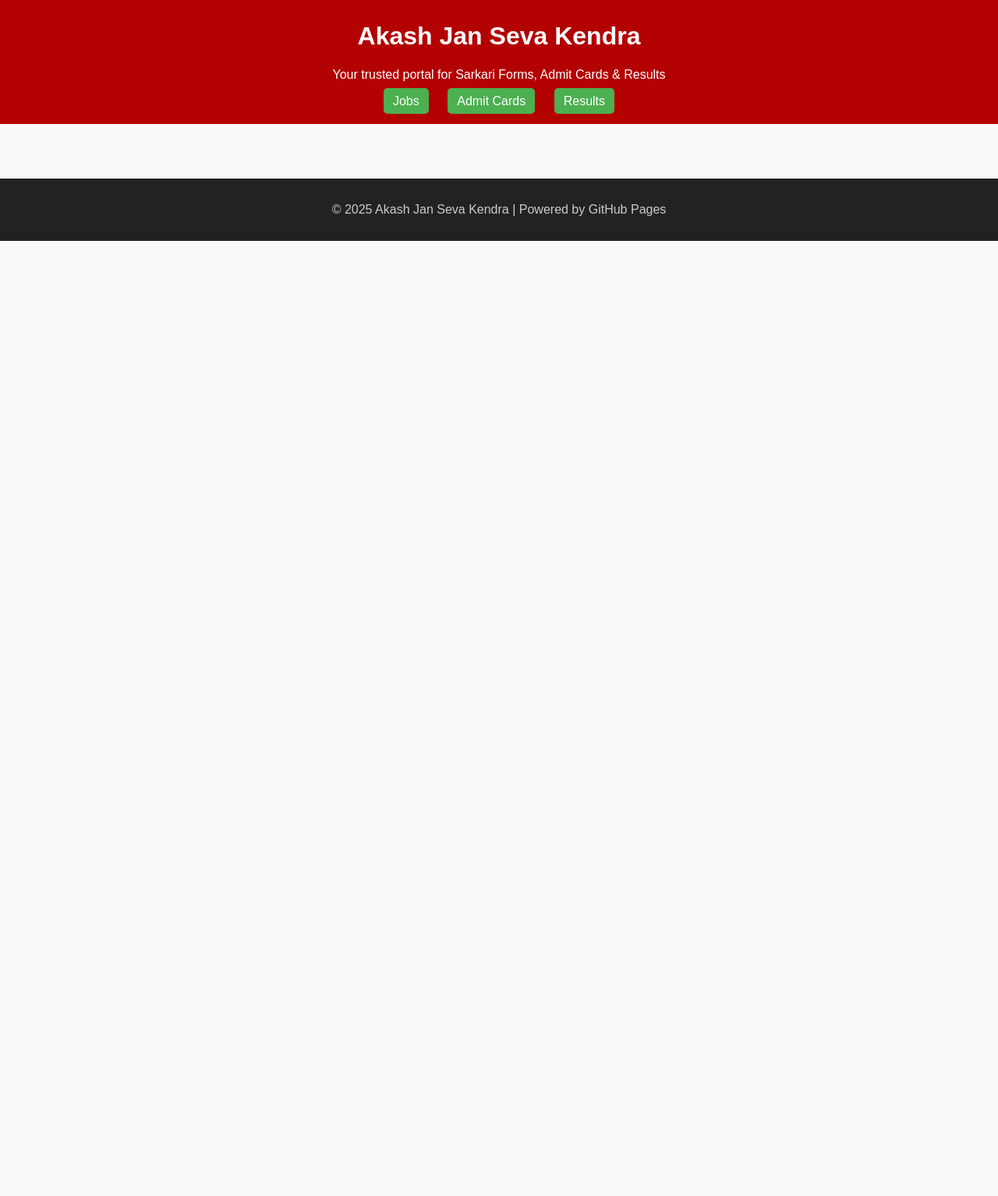
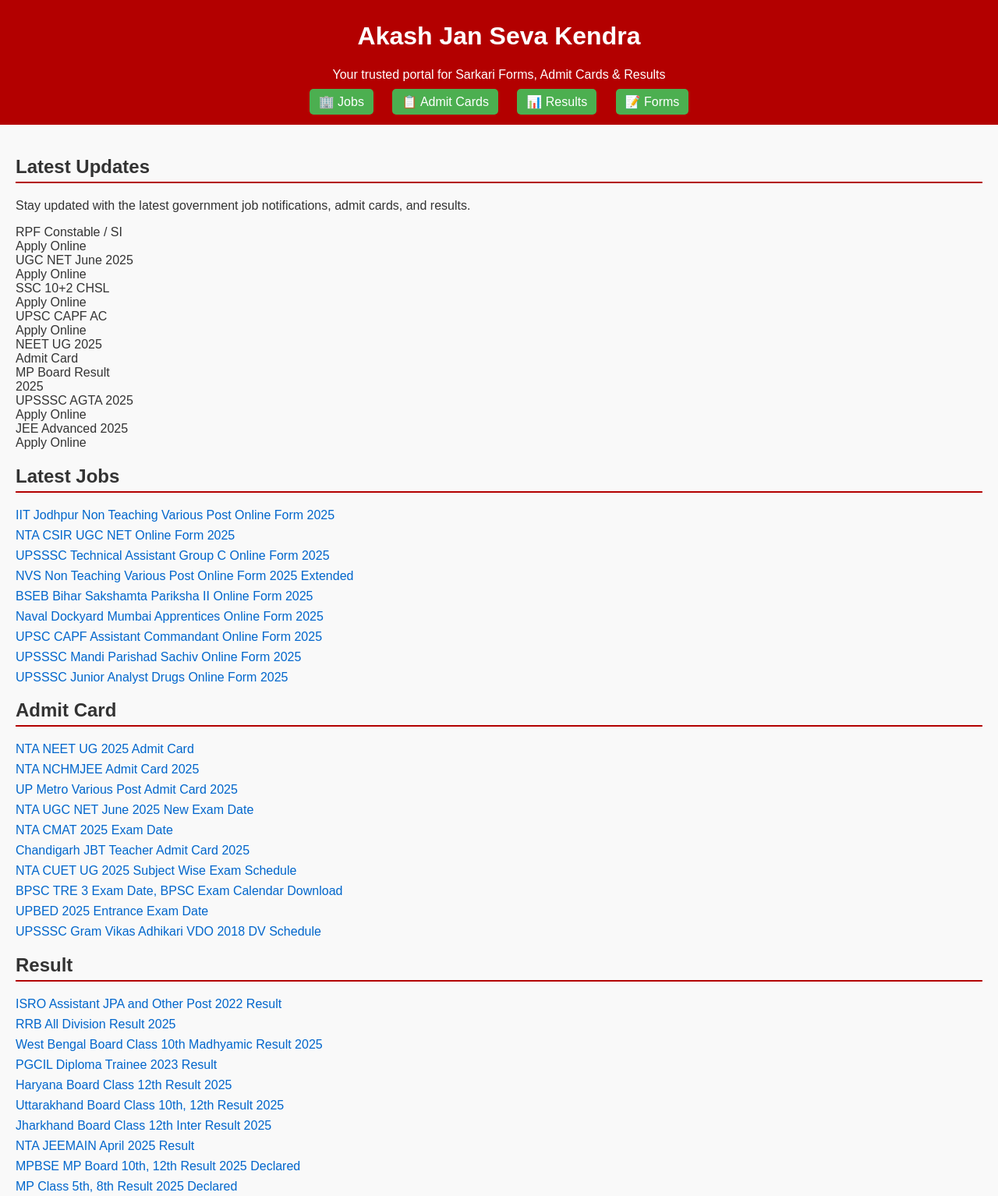
Before and after one commit to akabaghel/akashcsc, a plain HTML site: page index.html in a window 1280 px wide. Shown: the part 77-1611 px from the top of the page at 78% size. Before the commit the page ends 800 px from the top, so only its background shows below. Drawn offline with Linux system fonts and the light colour scheme; no server answers.

Commit message:
index.html

```diff
--- a/index.html
+++ b/index.html
@@ -2,27 +2,108 @@
 <html lang="en">
 <head>
   <meta charset="UTF-8">
+  <meta name="viewport" content="width=device-width, initial-scale=1.0">
   <title>Akash Jan Seva Kendra | Official Portal</title>
+  <link rel="icon" type="image/png" href="assets/logo.png">
   <link rel="stylesheet" href="style.css">
-  <lint rel="icon" type="image/png" href="assets/logo.png">
 </head>
 <body>
-
   <header>
-  <img src="assets/logo.png" alt="Akash Jan Seva Kendra Logo" class ="logo">
+    <div class="header-container">
+      <img src="assets/logo.png" alt="Akash Jan Seva Kendra Logo" class="logo">
+      <div class="header-content">
         <h1>Akash Jan Seva Kendra</h1>
         <p>Your trusted portal for Sarkari Forms, Admit Cards & Results</p>
         <nav>
-    <a href="#jobs">Jobs</a>
-    <a href="#admit">Admit Cards</a>
-    <a href="#results">Results</a>
+          <a href="#jobs">🏢 Jobs</a>
+          <a href="#admit">📋 Admit Cards</a>
+          <a href="#results">📊 Results</a>
+          <a href="#forms">📝 Forms</a>
         </nav>
+      </div>
+    </div>
   </header>
 
-<main id="updates"></main>
+  <main>
+    <section id="updates">
+      <h2>Latest Updates</h2>
+      <p>Stay updated with the latest government job notifications, admit cards, and results.</p>
+
+      <!-- Quick Action Buttons -->
+      <div class="quick-actions">
+        <div class="action-button rpf-btn">RPF Constable / SI<br>Apply Online</div>
+        <div class="action-button ugc-btn">UGC NET June 2025<br>Apply Online</div>
+        <div class="action-button ssc-btn">SSC 10+2 CHSL<br>Apply Online</div>
+        <div class="action-button upsc-btn">UPSC CAPF AC<br>Apply Online</div>
+        <div class="action-button neet-btn">NEET UG 2025<br>Admit Card</div>
+        <div class="action-button mp-btn">MP Board Result<br>2025</div>
+        <div class="action-button upsssc-btn">UPSSSC AGTA 2025<br>Apply Online</div>
+        <div class="action-button jee-btn">JEE Advanced 2025<br>Apply Online</div>
+      </div>
+
+      <!-- Main Content Sections -->
+      <div class="content-sections">
+        <!-- Latest Jobs Section -->
+        <div class="content-section">
+          <h2 class="section-header jobs-header">Latest Jobs</h2>
+          <div class="section-content">
+            <ul class="content-list">
+              <li><a href="#">IIT Jodhpur Non Teaching Various Post Online Form 2025</a></li>
+              <li><a href="#">NTA CSIR UGC NET Online Form 2025</a></li>
+              <li><a href="#">UPSSSC Technical Assistant Group C Online Form 2025</a></li>
+              <li><a href="#">NVS Non Teaching Various Post Online Form 2025 Extended</a></li>
+              <li><a href="#">BSEB Bihar Sakshamta Pariksha II Online Form 2025</a></li>
+              <li><a href="#">Naval Dockyard Mumbai Apprentices Online Form 2025</a></li>
+              <li><a href="#">UPSC CAPF Assistant Commandant Online Form 2025</a></li>
+              <li><a href="#">UPSSSC Mandi Parishad Sachiv Online Form 2025</a></li>
+              <li><a href="#">UPSSSC Junior Analyst Drugs Online Form 2025</a></li>
+            </ul>
+          </div>
+        </div>
+
+        <!-- Admit Card Section -->
+        <div class="content-section">
+          <h2 class="section-header admit-header">Admit Card</h2>
+          <div class="section-content">
+            <ul class="content-list">
+              <li><a href="#">NTA NEET UG 2025 Admit Card</a></li>
+              <li><a href="#">NTA NCHMJEE Admit Card 2025</a></li>
+              <li><a href="#">UP Metro Various Post Admit Card 2025</a></li>
+              <li><a href="#">NTA UGC NET June 2025 New Exam Date</a></li>
+              <li><a href="#">NTA CMAT 2025 Exam Date</a></li>
+              <li><a href="#">Chandigarh JBT Teacher Admit Card 2025</a></li>
+              <li><a href="#">NTA CUET UG 2025 Subject Wise Exam Schedule</a></li>
+              <li><a href="#">BPSC TRE 3 Exam Date, BPSC Exam Calendar Download</a></li>
+              <li><a href="#">UPBED 2025 Entrance Exam Date</a></li>
+              <li><a href="#">UPSSSC Gram Vikas Adhikari VDO 2018 DV Schedule</a></li>
+            </ul>
+          </div>
+        </div>
+
+        <!-- Results Section -->
+        <div class="content-section">
+          <h2 class="section-header result-header">Result</h2>
+          <div class="section-content">
+            <ul class="content-list">
+              <li><a href="#">ISRO Assistant JPA and Other Post 2022 Result</a></li>
+              <li><a href="#">RRB All Division Result 2025</a></li>
+              <li><a href="#">West Bengal Board Class 10th Madhyamic Result 2025</a></li>
+              <li><a href="#">PGCIL Diploma Trainee 2023 Result</a></li>
+              <li><a href="#">Haryana Board Class 12th Result 2025</a></li>
+              <li><a href="#">Uttarakhand Board Class 10th, 12th Result 2025</a></li>
+              <li><a href="#">Jharkhand Board Class 12th Inter Result 2025</a></li>
+              <li><a href="#">NTA JEEMAIN April 2025 Result</a></li>
+              <li><a href="#">MPBSE MP Board 10th, 12th Result 2025 Declared</a></li>
+              <li><a href="#">MP Class 5th, 8th Result 2025 Declared</a></li>
+            </ul>
+          </div>
+        </div>
+      </div>
+    </section>
+  </main>
 
   <footer>
-  <p>&copy; 2025 Akash Jan Seva Kendra | Powered by GitHub Pages</p>
+    <p>&copy; 2025 Akash Jan Seva Kendra | Powered by GitHub Pages | Serving the Community</p>
   </footer>
 
   <script src="script.js"></script>
```
Lines whose indentation alone changed are shown as unchanged.
